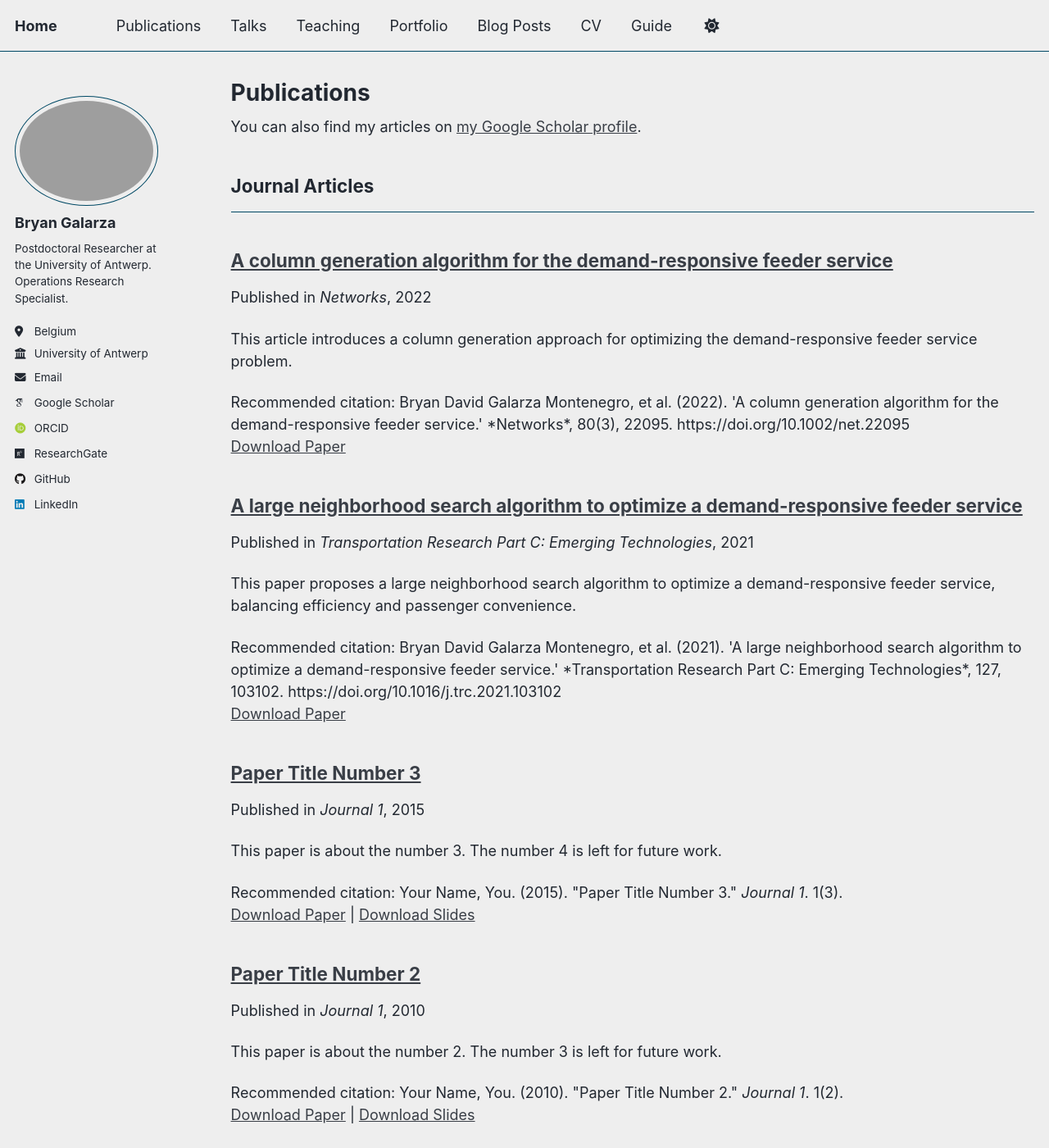
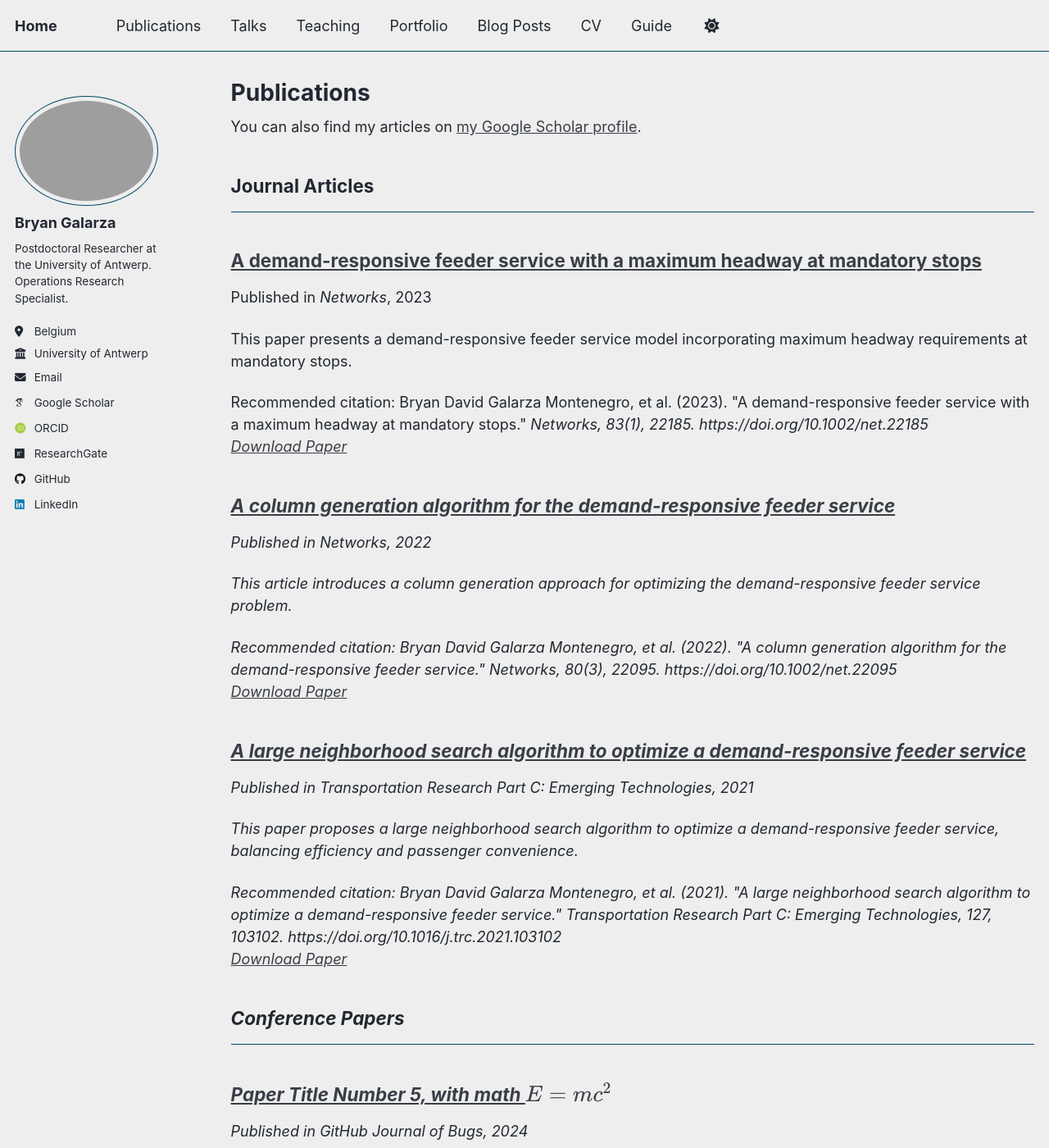
Before and after one commit to BryanG13/bryang13.github.io, a Jekyll site: the page built from _pages/publications.html, in a window 1280 px wide and 1400 px high. Shown: the whole window at 82% size. Built offline with Jekyll 4.4.1, drawn with Linux system fonts in a browser that asks for light colours; some web fonts are replaced; a script that is not in the unit is left out.

Commit message:
more papers

```diff
--- a/_publications/2010-10-01-paper-title-number-2.md
+++ /dev/null
@@ -1,14 +0,0 @@
----
-title: "Paper Title Number 2"
-collection: publications
-category: manuscripts
-permalink: /publication/2010-10-01-paper-title-number-2
-excerpt: 'This paper is about the number 2. The number 3 is left for future work.'
-date: 2010-10-01
-venue: 'Journal 1'
-slidesurl: 'http://academicpages.github.io/files/slides2.pdf'
-paperurl: 'http://academicpages.github.io/files/paper2.pdf'
-citation: 'Your Name, You. (2010). &quot;Paper Title Number 2.&quot; <i>Journal 1</i>. 1(2).'
----
-
-The contents above will be part of a list of publications, if the user clicks the link for the publication than the contents of section will be rendered as a full page, allowing you to provide more information about the paper for the reader. When publications are displayed as a single page, the contents of the above "citation" field will automatically be included below this section in a smaller font.
--- a/_publications/2015-10-01-paper-title-number-3.md
+++ /dev/null
@@ -1,14 +0,0 @@
----
-title: "Paper Title Number 3"
-collection: publications
-category: manuscripts
-permalink: /publication/2015-10-01-paper-title-number-3
-excerpt: 'This paper is about the number 3. The number 4 is left for future work.'
-date: 2015-10-01
-venue: 'Journal 1'
-slidesurl: 'http://academicpages.github.io/files/slides3.pdf'
-paperurl: 'http://academicpages.github.io/files/paper3.pdf'
-citation: 'Your Name, You. (2015). &quot;Paper Title Number 3.&quot; <i>Journal 1</i>. 1(3).'
----
-
-The contents above will be part of a list of publications, if the user clicks the link for the publication than the contents of section will be rendered as a full page, allowing you to provide more information about the paper for the reader. When publications are displayed as a single page, the contents of the above "citation" field will automatically be included below this section in a smaller font.
--- /dev/null
+++ b/_publications/Paper3-Extension.md
@@ -0,0 +1,12 @@
+---
+title: "A demand-responsive feeder service with a maximum headway at mandatory stops"
+collection: publications
+category: manuscripts
+permalink: /publication/2023-headway-feeder
+excerpt: "This paper presents a demand-responsive feeder service model incorporating maximum headway requirements at mandatory stops."
+date: 2023-09-01
+venue: "Networks"
+paperurl: "https://doi.org/10.1002/net.22185"
+citation: "Bryan David Galarza Montenegro, et al. (2023). &quot;A demand-responsive feeder service with a maximum headway at mandatory stops.&quot; <i>Networks<i>, 83(1), 22185. https://doi.org/10.1002/net.22185"
+---
+Public transportation out of suburban or rural areas is crucial. Feeder transportation services offer a solution by transporting passengers to areas where more options for public transport are available. On one hand, fully flexible demand-responsive feeder services (DRFSs) efficiently tailor their service to the needs of the passengers. On the other hand, traditional feeder services provide predictability and easier cost control. In this article, a semi-flexible DRFS is considered, which combines positive characteristics of both traditional services as well as fully flexible services. This feeder service has two types of bus stops: mandatory bus stops and optional bus stops. Mandatory bus stops are guaranteed to be visited by a bus within a certain time interval. Optional stops are only visited when there is demand for transportation nearby. The performance of this feeder service is optimized with the use of a new type of metaheuristic framework, which we denote as parameter space search. Experimental results on small benchmark instances indicate that the heuristic performs on average 12.42% better than LocalSolver, a commercial optimization solver, with an average runtime of 2.1 s. Larger instances can also be solved, typically within 2 min.
```
Also changed, not shown: _publications/Paper1-CG.md (+1 -1 lines), _publications/Paper2-LNS.md (+1 -1 lines).
